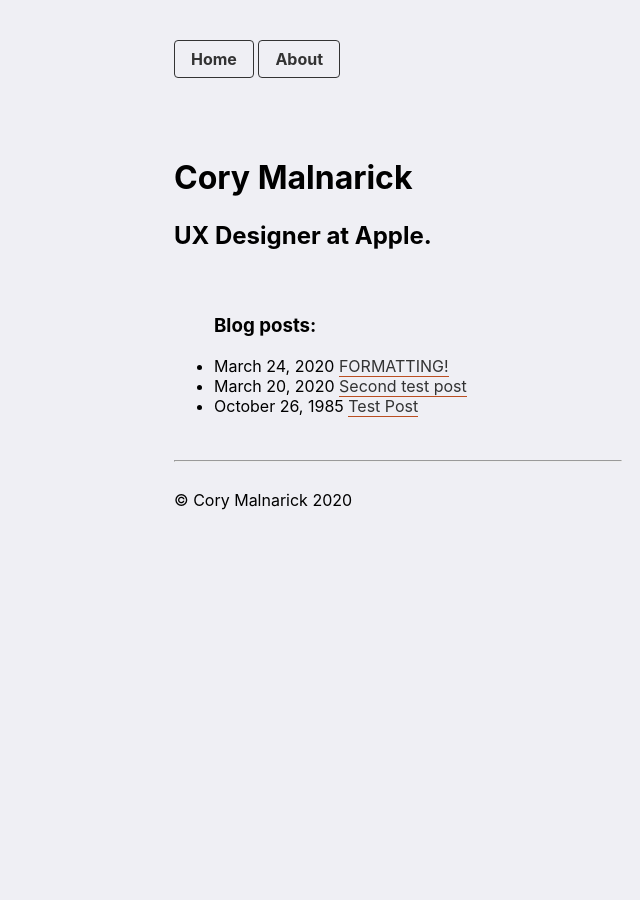
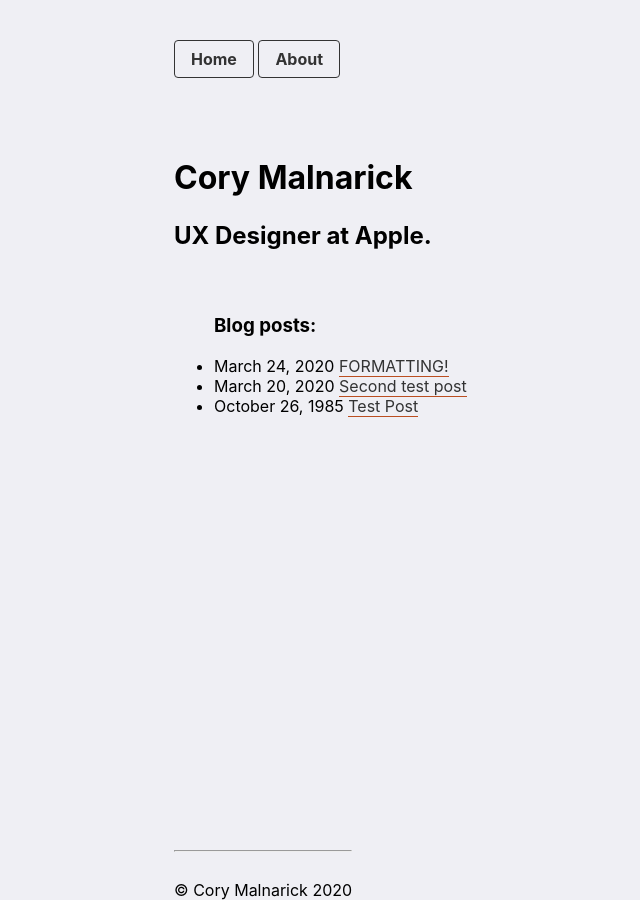
Before and after one commit to foundmonster/foundmonster.github.io, a Jekyll site: the page built from index.html, in a window 1280 px wide. Shown: the whole page, without its empty margins (242-882 px from the left). Built offline with Jekyll 4.4.1, drawn with Linux system fonts in a browser that asks for light colours.

Commit message:
added position absolute back to footer

```diff
--- a/_sass/main.scss
+++ b/_sass/main.scss
@@ -60,6 +60,6 @@
 }
 
 footer {
+	position: absolute;
 	bottom: 0px;
-	z-index: 2;
 }
```
